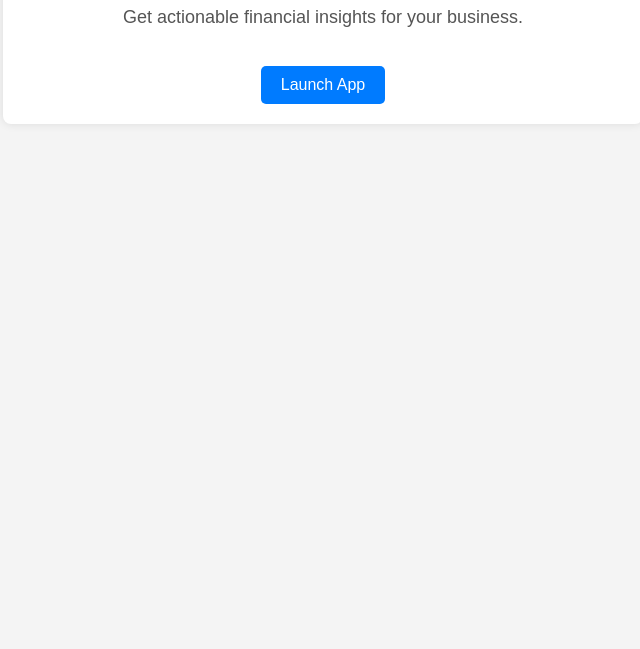
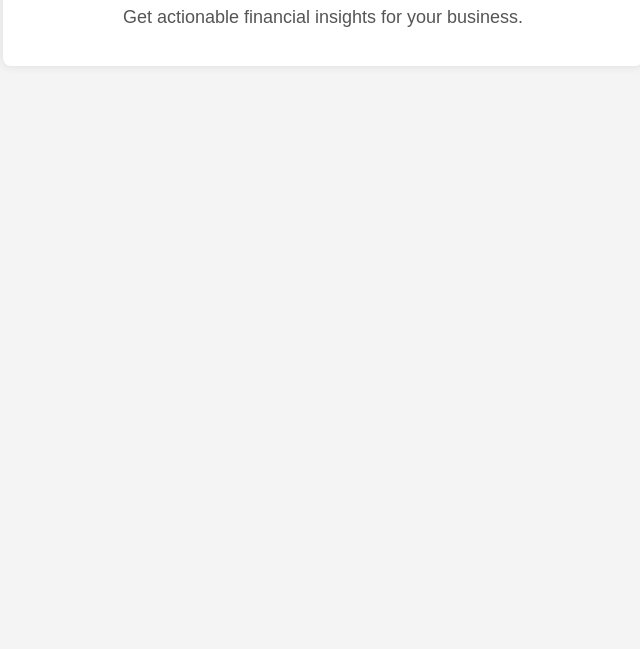
Before and after one commit to JSBSolutionsIO/quickbooks-cfo-app, a plain HTML site: page index.html in a window 1280 px wide. Shown: the part 151-800 px from the top of the page, without its empty margins (317-957 px from the left). Drawn offline with Linux system fonts and the light colour scheme.

Commit message:
Update index.html

```diff
--- a/index.html
+++ b/index.html
@@ -18,7 +18,6 @@
     <div class="container">
         <h1>Welcome to CFOInsight</h1>
         <p>Get actionable financial insights for your business.</p>
-        <a href="launch.html" class="btn">Launch App</a>
     </div>
 </body>
 </html>
```
